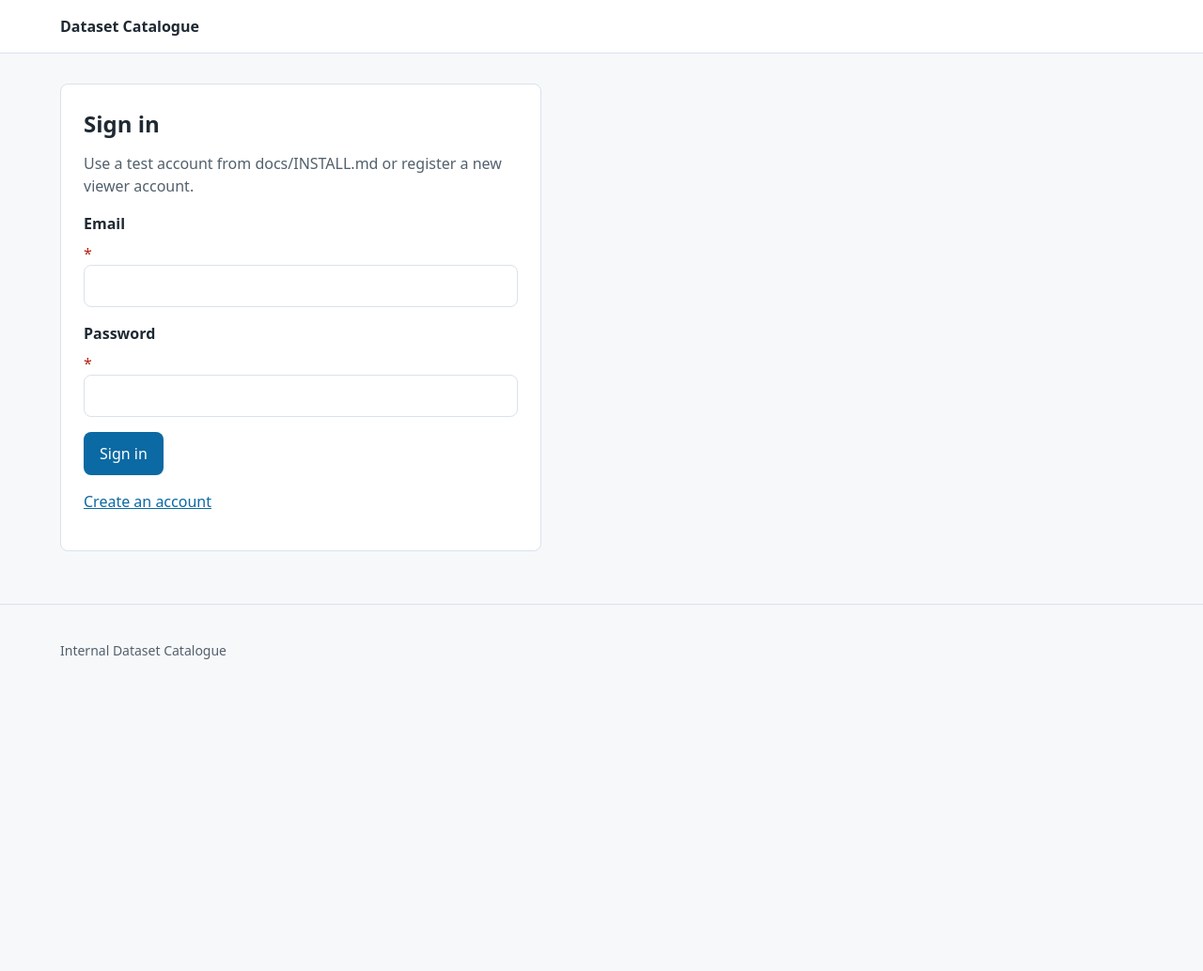
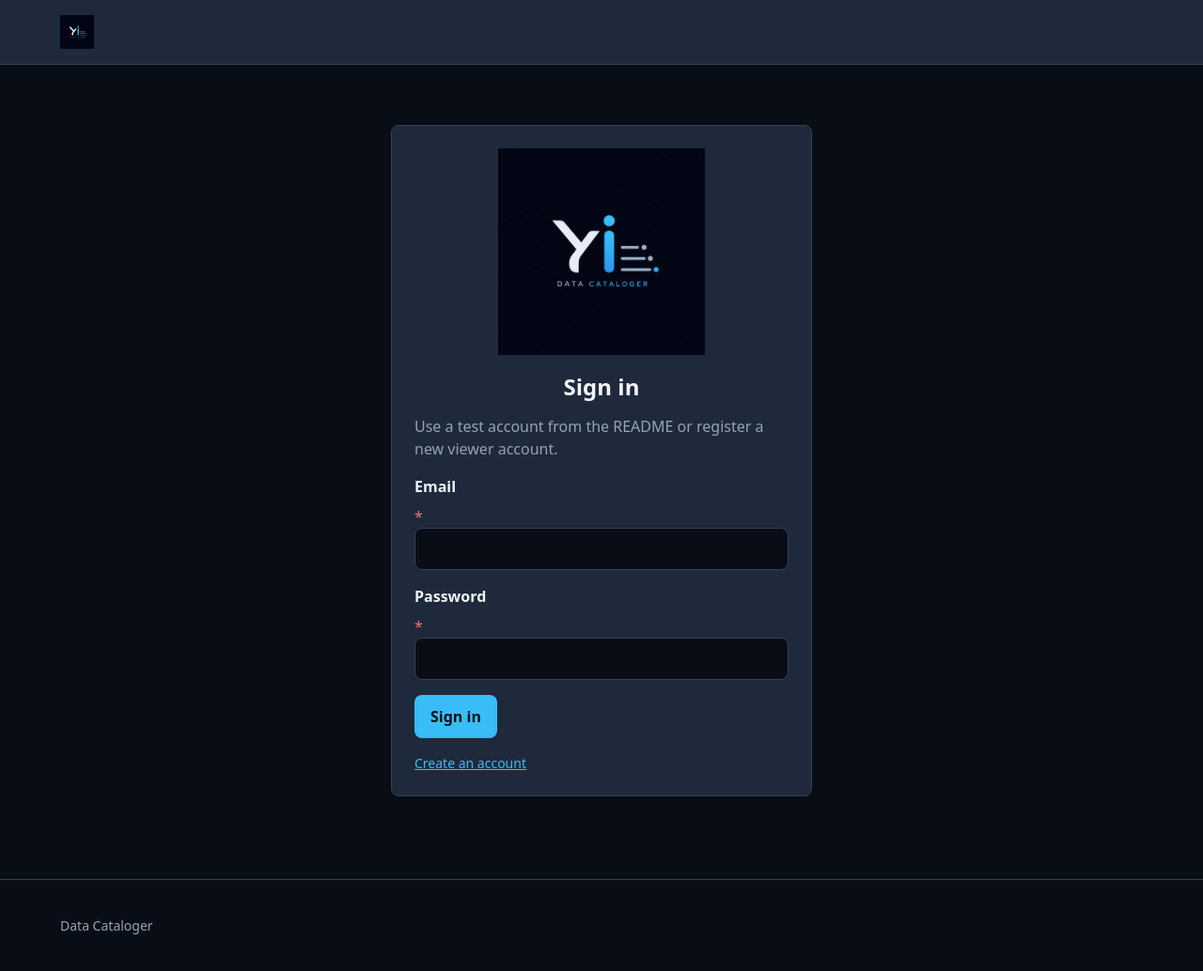
Before and after one commit to Y1I1/SWE-dataset-catalogue, a Flask app: page /auth/login in a window 1280 px wide. Shown: the whole page at 94% size. Before the commit the page ends 702 px from the top, so only its background shows below. Run offline with Flask 3, Linux system fonts and the light colour scheme; some libraries are stand-ins or nearby versions.

Commit message:
Ui changes + logo

```diff
--- a/app/static/css/main.css
+++ b/app/static/css/main.css
@@ -1,13 +1,13 @@
 :root {
-  --color-bg: #f7f8fa;
-  --color-surface: #ffffff;
-  --color-text: #1f2933;
-  --color-muted: #52606d;
-  --color-border: #d9e2ec;
-  --color-accent: #0b69a3;
-  --color-accent-hover: #095985;
-  --color-success: #0e7c3a;
-  --color-error: #b42318;
+  --color-bg: #090d16;
+  --color-surface: #1e293b;
+  --color-text: #f1f5f9;
+  --color-muted: #94a3b8;
+  --color-border: #334155;
+  --color-accent: #38bdf8;
+  --color-accent-hover: #7dd3fc;
+  --color-success: #4ade80;
+  --color-error: #f87171;
   --space-1: 0.25rem;
   --space-2: 0.5rem;
   --space-3: 0.75rem;
@@ -35,8 +35,9 @@ body {
 }
 
 a { color: var(--color-accent); }
+a:hover { color: var(--color-accent-hover); }
 a:focus-visible, button:focus-visible, input:focus-visible, select:focus-visible, textarea:focus-visible {
-  outline: 3px solid #fbbf24;
+  outline: 3px solid var(--color-accent);
   outline-offset: 2px;
 }
 
@@ -44,8 +45,8 @@ a:focus-visible, button:focus-visible, input:focus-visible, select:focus-visible
   position: absolute;
   left: -9999px;
   top: 0;
-  background: #111;
-  color: #fff;
+  background: var(--color-accent);
+  color: var(--color-bg);
   padding: var(--space-2) var(--space-3);
   z-index: 1000;
 }
@@ -65,13 +66,53 @@ a:focus-visible, button:focus-visible, input:focus-visible, select:focus-visible
   justify-content: space-between;
   padding: var(--space-4) 0;
 }
-.brand { font-weight: 700; text-decoration: none; color: var(--color-text); }
+.brand { display: inline-flex; align-items: center; text-decoration: none; }
+.brand-logo {
+  display: block;
+  height: 2.25rem;
+  width: auto;
+}
+
+.auth-logo {
+  display: flex;
+  justify-content: center;
+  margin-bottom: var(--space-4);
+}
+.auth-logo img {
+  display: block;
+  max-width: min(100%, 14rem);
+  height: auto;
+}
+.auth-card h1 {
+  text-align: center;
+  margin-top: 0;
+}
 .site-nav { display: flex; gap: var(--space-4); flex-wrap: wrap; }
 .site-nav a { text-decoration: none; color: var(--color-muted); }
+.site-nav a:hover,
+.site-nav a:focus-visible { color: var(--color-accent); }
 .session { display: flex; gap: var(--space-3); align-items: center; flex-wrap: wrap; }
 .session-user { color: var(--color-muted); font-size: var(--text-sm); }
 
 .main-content { padding: var(--space-6) 0; }
+
+.auth-shell {
+  display: flex;
+  justify-content: center;
+  align-items: center;
+  min-height: calc(100dvh - 11rem);
+  padding: var(--space-6) 0;
+}
+.auth-card {
+  width: min(100%, 28rem);
+  margin: 0;
+}
+.form-footer {
+  margin-top: var(--space-4);
+  margin-bottom: 0;
+  color: var(--color-muted);
+  font-size: var(--text-sm);
+}
 .site-footer { border-top: 1px solid var(--color-border); padding: var(--space-5) 0; color: var(--color-muted); font-size: var(--text-sm); }
 
 .card {
@@ -98,9 +139,9 @@ h1 { font-size: var(--text-xl); margin: 0 0 var(--space-3); }
   cursor: pointer;
   text-decoration: none;
 }
-.btn-primary { background: var(--color-accent); color: #fff; }
-.btn-primary:hover { background: var(--color-accent-hover); }
-.btn-secondary { background: #fff; border-color: var(--color-border); color: var(--color-text); }
+.btn-primary { background: var(--color-accent); color: var(--color-bg); font-weight: 600; }
+.btn-primary:hover { background: var(--color-accent-hover); color: var(--color-bg); }
+.btn-secondary { background: var(--color-surface); border-color: var(--color-border); color: var(--color-text); }
 .inline-form { display: inline; }
 
 .form-grid { display: grid; grid-template-columns: repeat(auto-fit, minmax(12rem, 1fr)); gap: var(--space-4); }
@@ -113,28 +154,32 @@ h1 { font-size: var(--text-xl); margin: 0 0 var(--space-3); }
   border: 1px solid var(--color-border);
   border-radius: var(--radius);
   font: inherit;
+  background: var(--color-bg);
+  color: var(--color-text);
 }
+.form-control::placeholder { color: var(--color-muted); }
 .field-error, .form-field-error .form-control { border-color: var(--color-error); color: var(--color-error); }
 .required-mark { color: var(--color-error); }
 
 .flash-region { margin-bottom: var(--space-4); }
 .flash { padding: var(--space-3) var(--space-4); border-radius: var(--radius); margin-bottom: var(--space-2); border: 1px solid var(--color-border); }
-.flash-success { background: #ecfdf3; border-color: #abefc6; color: var(--color-success); }
-.flash-error { background: #fef3f2; border-color: #fecdca; color: var(--color-error); }
+.flash-success { background: #0f2a1c; border-color: #166534; color: var(--color-success); }
+.flash-error { background: #2a1212; border-color: #991b1b; color: var(--color-error); }
 
 .table-wrap { overflow-x: auto; }
 .data-table { width: 100%; border-collapse: collapse; }
 .data-table caption { text-align: left; font-weight: 600; margin-bottom: var(--space-3); }
 .data-table th, .data-table td { padding: var(--space-3); border-bottom: 1px solid var(--color-border); text-align: left; }
-.data-table th { background: #f0f4f8; }
+.data-table th { background: var(--color-bg); color: var(--color-text); }
+.data-table tbody tr:hover { background: rgba(56, 189, 248, 0.06); }
 
 .badge { display: inline-block; padding: 0.1rem 0.5rem; border-radius: 999px; font-size: var(--text-sm); border: 1px solid var(--color-border); }
-.badge-open { background: #ecfdf3; color: var(--color-success); border-color: #abefc6; }
-.badge-locked { background: #fffaeb; color: #b54708; border-color: #fedf89; }
+.badge-open { background: #0f2a1c; color: var(--color-success); border-color: #166534; }
+.badge-locked { background: #2a2010; color: #fbbf24; border-color: #92400e; }
 
 .detail-grid dl { display: grid; grid-template-columns: repeat(auto-fit, minmax(12rem, 1fr)); gap: var(--space-3); }
 .detail-grid dt { font-size: var(--text-sm); color: var(--color-muted); }
-.notice { padding: var(--space-3); background: #fffaeb; border: 1px solid #fedf89; border-radius: var(--radius); }
+.notice { padding: var(--space-3); background: #1a2332; border: 1px solid var(--color-border); border-left: 3px solid var(--color-accent); border-radius: var(--radius); }
 
 @media (max-width: 640px) {
   .header-inner { flex-direction: column; align-items: flex-start; }
--- a/app/templates/auth/login.html
+++ b/app/templates/auth/login.html
@@ -1,9 +1,18 @@
 {% extends 'base.html' %}
 {% from 'macros.html' import render_field %}
 {% block content %}
-<section class="card narrow">
+<div class="auth-shell">
+  <section class="card narrow auth-card">
+    <a class="auth-logo" href="{{ url_for('index') }}">
+      <img
+        src="{{ url_for('static', filename='img/logo.png') }}"
+        alt="Data Cataloger"
+        width="220"
+        height="66"
+      >
+    </a>
     <h1>Sign in</h1>
-  <p class="lede">Use a test account from docs/INSTALL.md or register a new viewer account.</p>
+    <p class="lede">Use a test account from the README or register a new viewer account.</p>
     <form method="post" novalidate>
       {{ form.hidden_tag() }}
       {{ render_field(form.email, required=true) }}
@@ -12,4 +21,5 @@
     </form>
     <p class="form-footer"><a href="{{ url_for('auth.register') }}">Create an account</a></p>
   </section>
+</div>
 {% endblock %}
--- a/app/templates/base.html
+++ b/app/templates/base.html
@@ -3,7 +3,7 @@
 <head>
   <meta charset="utf-8">
   <meta name="viewport" content="width=device-width, initial-scale=1">
-  <title>{% block title %}{{ title | default('Dataset Catalogue') }}{% endblock %} · Dataset Catalogue</title>
+  <title>{% block title %}{{ title | default('Data Cataloger') }}{% endblock %} · Data Cataloger</title>
   <link rel="stylesheet" href="{{ url_for('static', filename='css/main.css') }}">
 </head>
 <body>
@@ -11,7 +11,15 @@
 
   <header class="site-header">
     <div class="container header-inner">
-      <a class="brand" href="{{ url_for('index') }}">Dataset Catalogue</a>
+      <a class="brand" href="{{ url_for('index') }}">
+        <img
+          class="brand-logo"
+          src="{{ url_for('static', filename='img/logo.png') }}"
+          alt="Data Cataloger"
+          width="160"
+          height="48"
+        >
+      </a>
       {% if current_user.is_authenticated %}
       <nav class="site-nav" aria-label="Primary">
         <a href="{{ url_for('catalogue.list_datasets') }}">Catalogue</a>
@@ -38,7 +46,7 @@
 
   <footer class="site-footer">
     <div class="container">
-      <p>Internal Dataset Catalogue</p>
+      <p>Data Cataloger</p>
     </div>
   </footer>
 </body>
```
Also changed, not shown: app/templates/auth/register.html (+11 -1 lines), app/static/img/logo.png (added). Lines whose indentation alone changed are shown as unchanged.
